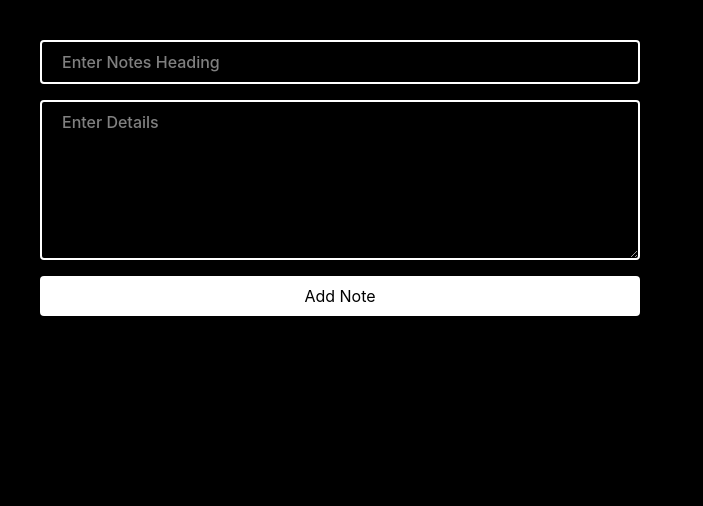
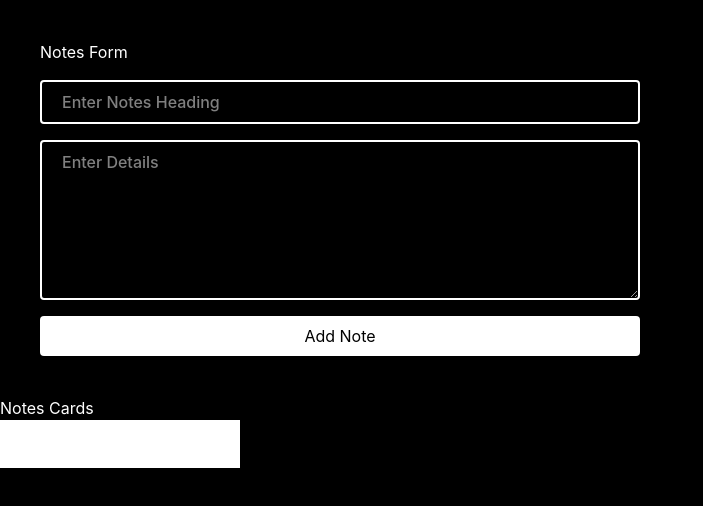
Before and after one commit to ManzarAbbass/Learning_react, a React (Vite) app in the folder 13-Notes-App/: page / in a window 1280 px wide. Shown: the top 506 px of the page, without its empty margins (0-703 px from the left). Built offline with nearby package versions, Linux system fonts and the light colour scheme.

Commit message:
make Notes card Container

```diff
--- a/13-Notes-App/src/App.jsx
+++ b/13-Notes-App/src/App.jsx
@@ -5,17 +5,27 @@ const App = () => {
   const submitHandler=(evtObj)=>{
     evtObj.preventDefault();
   }
+  const getHeading=(evtObj)=>{
+    setHeading(evtObj.target.value);
+  }
+  const getDetails=(evtObj)=>{
+    console.log(evtObj.target.value);
+  }
   return (
     <div className="bg-black h-screen text-white">
       <div>
       <form onSubmit={submitHandler} className="flex justify-between items-start p-10">
         <div className="flex flex-col w-1/2 items-start gap-4">
+        <h2>Notes Form</h2>
         <input
+        onChange={getHeading}
         type="text"
         placeholder="Enter Notes Heading"
         className="px-5 py-2 border-2 rounded outline-none font-medium w-full"
+        value={cardheading}
         />
         <textarea
+        onChange={getDetails}
         placeholder="Enter Details"
         name=""
         id=""
@@ -25,7 +35,13 @@ const App = () => {
          </div>
       </form>
       </div>
-      <div></div>
+      <div>
+        <h2>Notes Cards</h2>
+        <div className="bg-white w-60">
+        <h3>Hello</h3>
+        <p>This is a simple note.</p>
+        </div>
+      </div>
     </div>
   )
 }
```
